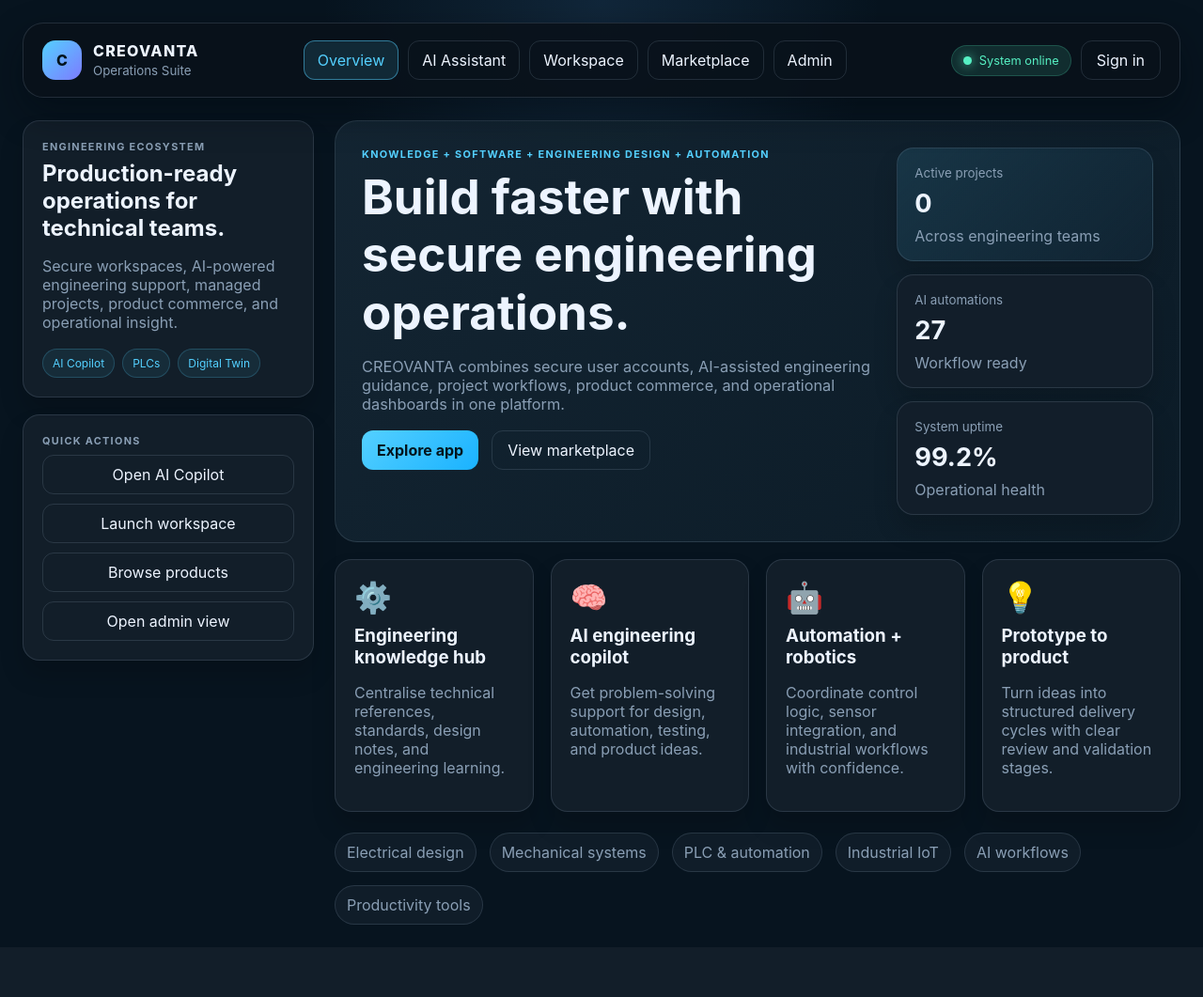
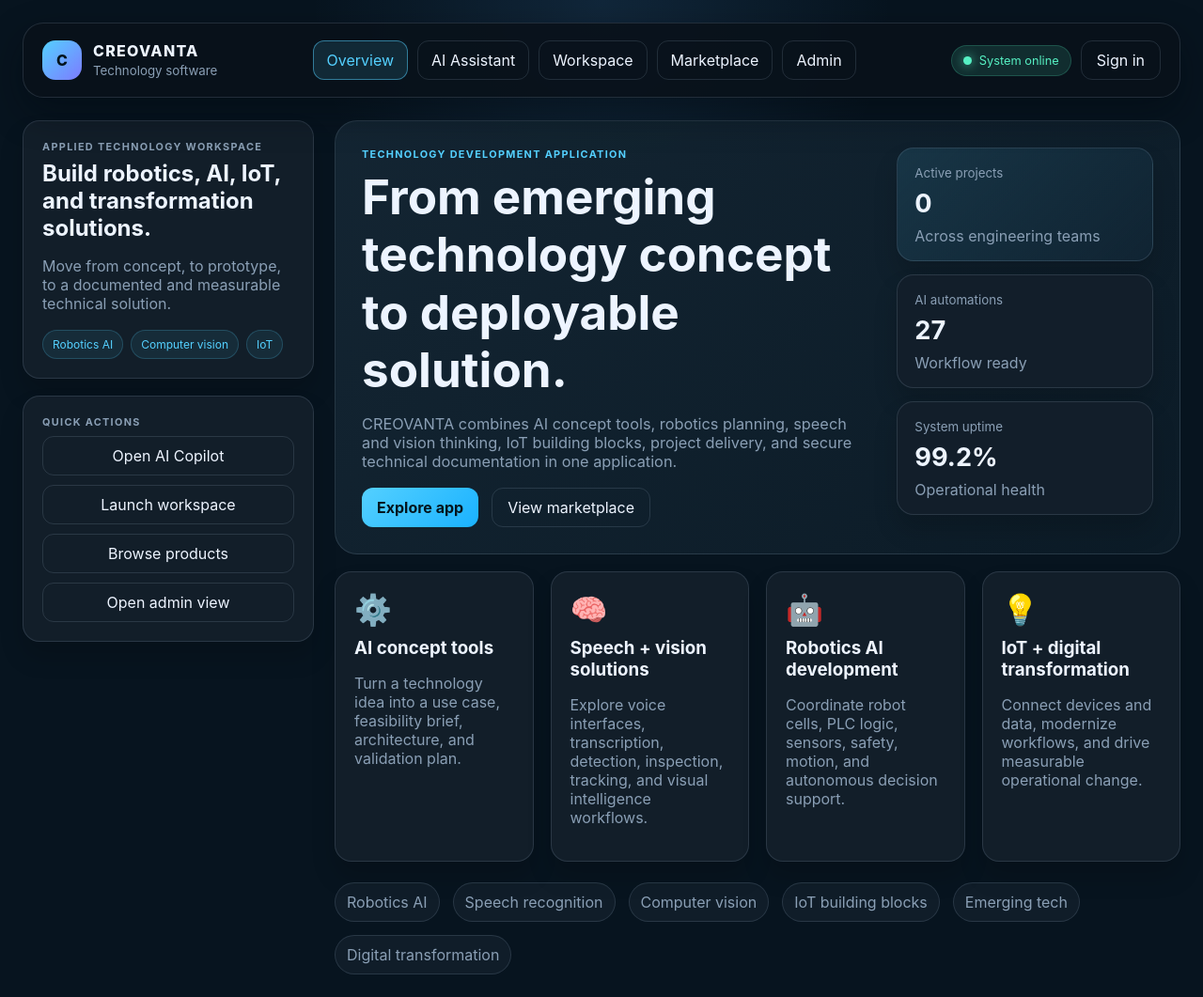
Before and after one commit to walter-master/creovanta-platform, a Flask app: page /app in a window 1280 px wide. Shown: the whole page at 94% size. Before the commit the page ends 984 px from the top, so only its background shows below. Run offline with Flask 3, Linux system fonts and the light colour scheme; some libraries are stand-ins or nearby versions.

Commit message:
Expand Creovanta technology solution areas
Co-authored-by: Copilot <223556219+Copilot@users.noreply.github.com>

```diff
--- a/templates/index.html
+++ b/templates/index.html
@@ -4,7 +4,7 @@
     <meta charset="UTF-8" />
     <meta name="viewport" content="width=device-width, initial-scale=1.0" />
     <title>CREOVANTA | Production Platform</title>
-    <meta name="description" content="CREOVANTA production platform with authentication, project management, AI assistant, store, and admin dashboard." />
+    <meta name="description" content="CREOVANTA technology software for robotics AI, speech recognition, computer vision, IoT solutions, project delivery, and digital transformation." />
     <meta name="theme-color" content="#07141f" />
     <link rel="manifest" href="{{ url_for('static', filename='manifest.webmanifest') }}" />
     <link rel="icon" href="{{ url_for('static', filename='icons/icon-192.svg') }}" />
@@ -17,11 +17,11 @@
           <div class="brand-mark">C</div>
           <div>
             <div class="brand-name">CREOVANTA</div>
-            <small>Operations Suite</small>
+            <small>Technology software</small>
           </div>
         </div>
 
-        <nav class="primary-nav" aria-label="Main platform navigation">
+        <nav class="primary-nav" aria-label="Main application navigation">
           <button class="nav-link active" data-target="overview">Overview</button>
           <button class="nav-link" data-target="aiWorkspace">AI Assistant</button>
           <button class="nav-link" data-target="projects">Workspace</button>
@@ -46,13 +46,13 @@
       <main class="platform-layout">
         <aside class="sidebar">
           <section class="sidebar-card hero-panel">
-            <p class="eyebrow">Engineering ecosystem</p>
-            <h2>Production-ready operations for technical teams.</h2>
-            <p>Secure workspaces, AI-powered engineering support, managed projects, product commerce, and operational insight.</p>
+            <p class="eyebrow">Applied technology workspace</p>
+            <h2>Build robotics, AI, IoT, and transformation solutions.</h2>
+            <p>Move from concept, to prototype, to a documented and measurable technical solution.</p>
             <div class="mini-stack">
-              <span>AI Copilot</span>
-              <span>PLCs</span>
-              <span>Digital Twin</span>
+              <span>Robotics AI</span>
+              <span>Computer vision</span>
+              <span>IoT</span>
             </div>
           </section>
 
@@ -71,9 +71,9 @@
           <section id="overview" class="view active">
             <div class="hero-banner">
               <div>
-                <p class="eyebrow">Knowledge + software + engineering design + automation</p>
-                <h1>Build faster with secure engineering operations.</h1>
-                <p class="lead">CREOVANTA combines secure user accounts, AI-assisted engineering guidance, project workflows, product commerce, and operational dashboards in one platform.</p>
+                <p class="eyebrow">Technology development application</p>
+                <h1>From emerging technology concept to deployable solution.</h1>
+                <p class="lead">CREOVANTA combines AI concept tools, robotics planning, speech and vision thinking, IoT building blocks, project delivery, and secure technical documentation in one application.</p>
                 <div class="hero-actions">
                   <button class="primary-btn" data-target="projects">Explore app</button>
                   <button class="secondary-btn" data-target="store">View marketplace</button>
@@ -102,33 +102,33 @@
             <div class="module-grid">
               <article class="module-card">
                 <div class="module-icon">⚙️</div>
-                <h3>Engineering knowledge hub</h3>
-                <p>Centralise technical references, standards, design notes, and engineering learning.</p>
+                <h3>AI concept tools</h3>
+                <p>Turn a technology idea into a use case, feasibility brief, architecture, and validation plan.</p>
               </article>
               <article class="module-card">
                 <div class="module-icon">🧠</div>
-                <h3>AI engineering copilot</h3>
-                <p>Get problem-solving support for design, automation, testing, and product ideas.</p>
+                <h3>Speech + vision solutions</h3>
+                <p>Explore voice interfaces, transcription, detection, inspection, tracking, and visual intelligence workflows.</p>
               </article>
               <article class="module-card">
                 <div class="module-icon">🤖</div>
-                <h3>Automation + robotics</h3>
-                <p>Coordinate control logic, sensor integration, and industrial workflows with confidence.</p>
+                <h3>Robotics AI development</h3>
+                <p>Coordinate robot cells, PLC logic, sensors, safety, motion, and autonomous decision support.</p>
               </article>
               <article class="module-card">
                 <div class="module-icon">💡</div>
-                <h3>Prototype to product</h3>
-                <p>Turn ideas into structured delivery cycles with clear review and validation stages.</p>
+                <h3>IoT + digital transformation</h3>
+                <p>Connect devices and data, modernize workflows, and drive measurable operational change.</p>
               </article>
             </div>
 
             <div class="ticker-row">
-              <span>Electrical design</span>
-              <span>Mechanical systems</span>
-              <span>PLC & automation</span>
-              <span>Industrial IoT</span>
-              <span>AI workflows</span>
-              <span>Productivity tools</span>
+              <span>Robotics AI</span>
+              <span>Speech recognition</span>
+              <span>Computer vision</span>
+              <span>IoT building blocks</span>
+              <span>Emerging tech</span>
+              <span>Digital transformation</span>
             </div>
           </section>
 
```
Also changed, not shown: templates/landing.html (+30 -16 lines), static/css/landing.css.
